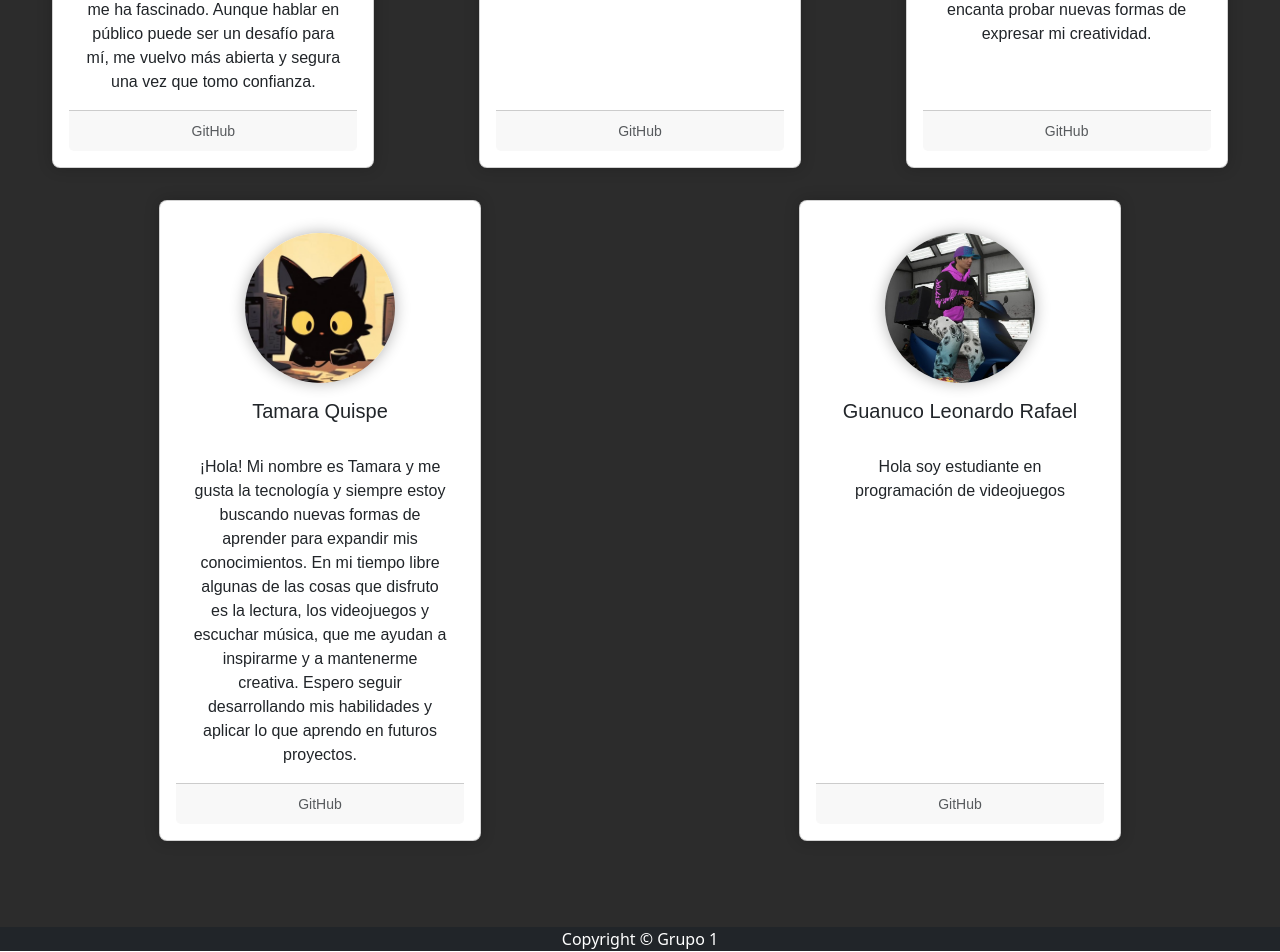
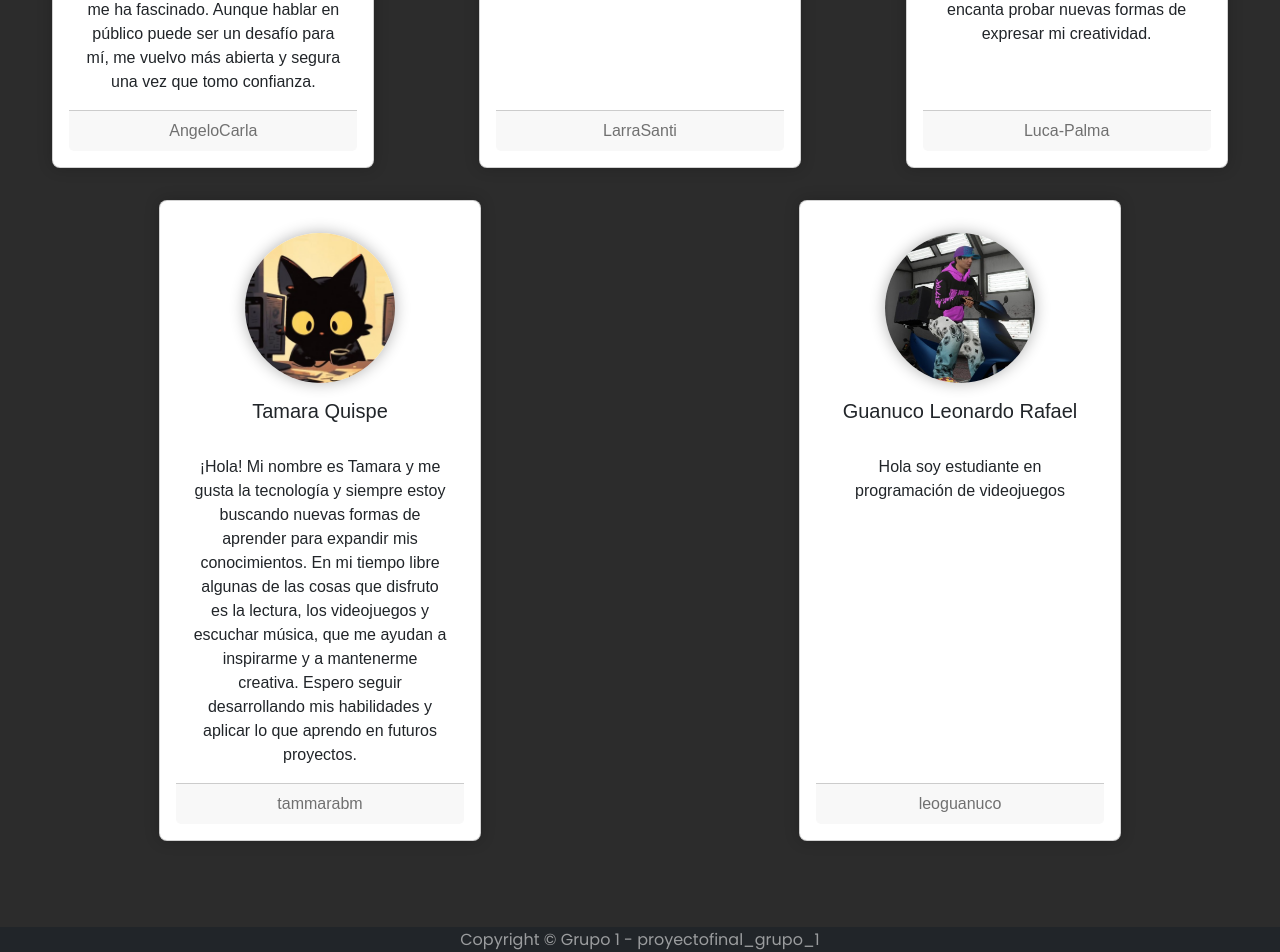
Before and after one commit to tammarabm/proyectofinal_grupo_1, a React (Vite) app in the folder proyectofinal_grupo_1/: page /aboutUs in a window 1280 px wide. Shown: the part 836-1788 px from the top of the page. Built offline with nearby package versions, Linux system fonts and the light colour scheme.

Commit message:
Update AboutUs
Se agrega el GitHub de cada miembro en el AboutUs y ademas el link del repositorio final en el Footer -AngeloCarla

```diff
--- a/proyectofinal_grupo_1/src/components/AboutUs.jsx
+++ b/proyectofinal_grupo_1/src/components/AboutUs.jsx
@@ -20,7 +20,7 @@ function AboutUs({ team }) {
                                 <Card.Text>{t.description}</Card.Text>
                             </Card.Body>
                             <Card.Footer>
-                                <small className="text-muted">GitHub</small>
+                            <Card.Link href={t.github}>{t.githubName}</Card.Link>
                             </Card.Footer>
                         </Card>
                     </>
--- a/proyectofinal_grupo_1/src/components/Footer.jsx
+++ b/proyectofinal_grupo_1/src/components/Footer.jsx
@@ -1,3 +1,5 @@
+import '../styles/Footer.css'
+
 function Footer(){
     return(
         <>
@@ -5,7 +7,9 @@ function Footer(){
 			<footer className="sticky-footer bg-dark text-white">
 				<div className="container my-auto">
 					<div className="copyright text-center my-auto">
-						<span>Copyright &copy; Grupo 1</span>
+						<span className='footer'>Copyright &copy; Grupo 1 {'- '}
+						<a href="https://github.com/tammarabm/proyectofinal_grupo_1.git" className="linkk">proyectofinal_grupo_1</a>
+						</span>
 					</div>
 				</div>
 			</footer>
--- a/proyectofinal_grupo_1/src/components/Header.jsx
+++ b/proyectofinal_grupo_1/src/components/Header.jsx
@@ -1,6 +1,6 @@
 import { Navbar, Nav, NavDropdown, Dropdown, Container } from 'react-bootstrap';
 import '../styles/Header.css';
-// justify-content-end
+
 function Header() {
     return (
         <>
@@ -23,6 +23,8 @@ function Header() {
                                     <NavDropdown.Item href="/billeterasVirtuales">Gestor de Transacciones de Billeteras Virtuales</NavDropdown.Item>
                                     <NavDropdown.Item href="/juegoPhaser">Juego Phaser</NavDropdown.Item>
                                     <NavDropdown.Item href="/desafioMatematico">Desafio Matematico</NavDropdown.Item>
+                                    <Dropdown.Divider />
+                                    <Dropdown.Header>Extras</Dropdown.Header>
                                     <NavDropdown.Item href="/juegoTateti">Juego Tateti</NavDropdown.Item>
                                 </NavDropdown>
                             </Nav>
--- a/proyectofinal_grupo_1/src/data/Collaborators.json
+++ b/proyectofinal_grupo_1/src/data/Collaborators.json
@@ -2,26 +2,36 @@
     {
         "name": "Angelo Carla",
         "description": "Soy Angelo Carla, una persona creativa y detallista con una gran pasión por el diseño en los videojuegos, un tema que siempre me ha fascinado. Aunque hablar en público puede ser un desafío para mí, me vuelvo más abierta y segura una vez que tomo confianza.",
-        "image": "./images/fotoCarla.jpg"
+        "image": "./images/fotoCarla.jpg",
+        "github": "https://github.com/AngeloCarla",
+        "githubName": "AngeloCarla"
     },
     {
         "name": "Santiago Larraburu",
         "description": "Me llamo Santiago Larraburu, soy una persona que disfruta los videojuegos y las películas. Espero aprender mucho en esta materia.",
-        "image": "./images/fotoSantiago.png"
+        "image": "./images/fotoSantiago.png",
+        "github": "https://github.com/LarraSanti",
+        "githubName": "LarraSanti"
     },
     {
         "name": "Palma Luca",
         "description": "Mi nombre es Luca pero prefiero que me llamen Palma porque ya conozco demasiados Lucas. Me gusta el diseño gráfico y me encanta probar nuevas formas de expresar mi creatividad.",
-        "image": "./images/foto_luca.jpeg"
+        "image": "./images/foto_luca.jpeg",
+        "github": "https://github.com/Luca-Palma",
+        "githubName": "Luca-Palma"
     },
     {
         "name": "Tamara Quispe",
         "description": "¡Hola! Mi nombre es Tamara y me gusta la tecnología y siempre estoy buscando nuevas formas de aprender para expandir mis conocimientos. En mi tiempo libre algunas de las cosas que disfruto es la lectura, los videojuegos y escuchar música, que me ayudan a inspirarme y a mantenerme creativa. Espero seguir desarrollando mis habilidades y aplicar lo que aprendo en futuros proyectos.",
-        "image": "./images/imagen__.jpg"
+        "image": "./images/imagen__.jpg",
+        "github": "https://github.com/tammarabm",
+        "githubName": "tammarabm"
     },
     {
         "name": "Guanuco Leonardo Rafael",
         "description": "Hola soy estudiante en programación de videojuegos",
-        "image": "./images/motorapp.jpg"
+        "image": "./images/motorapp.jpg",
+        "github": "https://github.com/leoguanuco",
+        "githubName": "leoguanuco"
     }
 ]
--- a/proyectofinal_grupo_1/src/styles/AboutUs.css
+++ b/proyectofinal_grupo_1/src/styles/AboutUs.css
@@ -28,7 +28,6 @@
 }
 
 /*equipo*/
-
 .team {
     display: flex;
     flex-wrap: wrap;
@@ -38,7 +37,6 @@
 }
 
 .member {
-  /*background: #a7a7a7;*/
     border-radius: 8px;
     box-shadow: 0 0 15px rgba(0, 0, 0, 0.2);
     width: 18rem;
@@ -56,3 +54,8 @@
     margin-bottom: 1rem;
     box-shadow: 0 0 15px rgba(0, 0, 0, 0.3);
 }
+
+.member .card-link {
+    text-decoration: none;
+    color: #0000008c;
+}
--- /dev/null
+++ b/proyectofinal_grupo_1/src/styles/Footer.css
@@ -0,0 +1,15 @@
+.footer{
+    font-family: "Poppins", sans-serif;
+    color: #ffffff8c;
+}
+
+.linkk {
+    text-decoration: none;
+    color: inherit;
+}
+
+.linkk:hover,
+.linkk:focus {
+    text-decoration: none;
+    color: #ffffff;
+}
```
